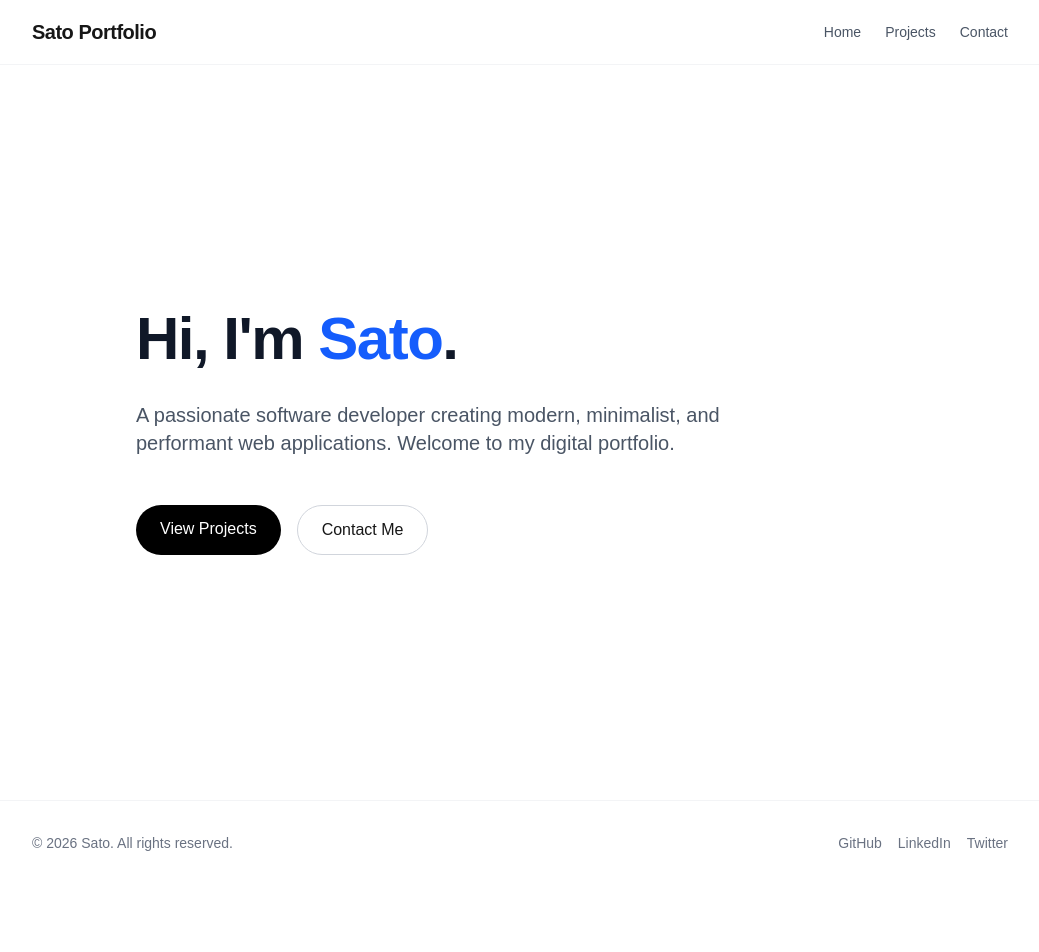
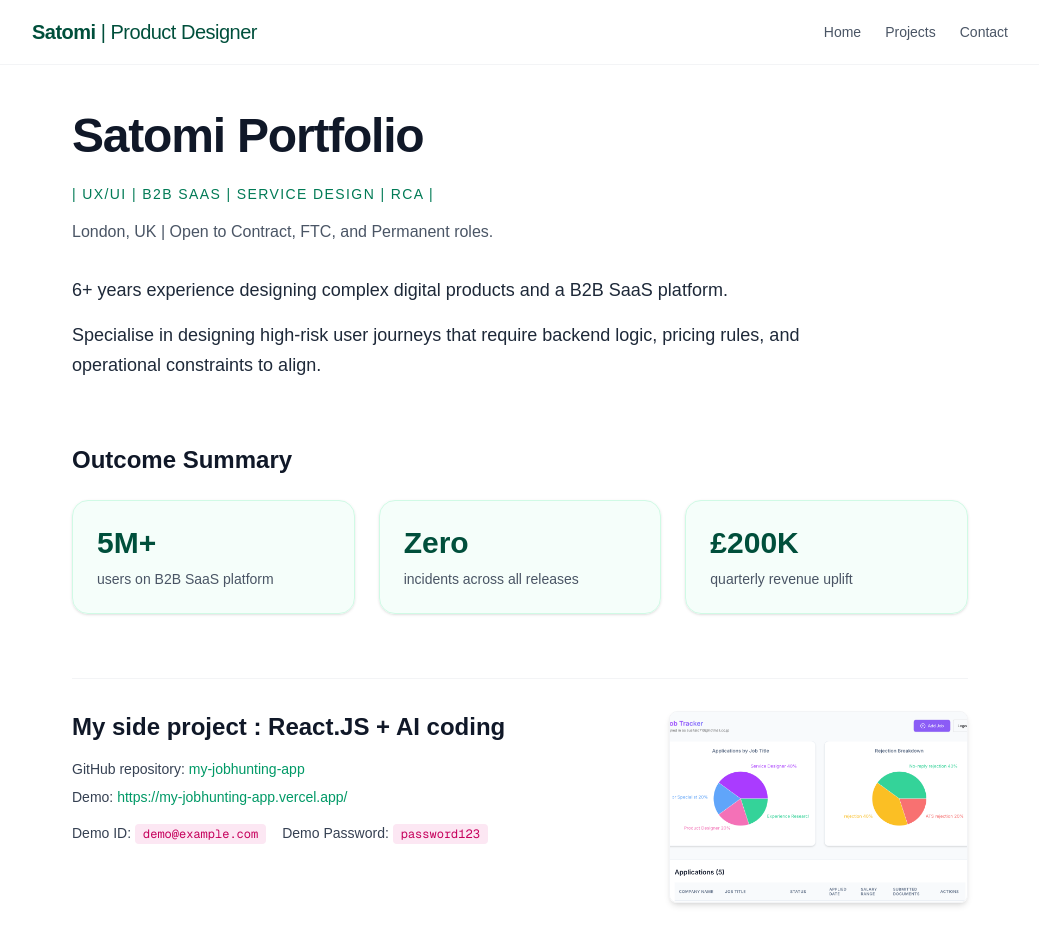
Before and after one commit to Wakasato/sato_portfolio, a Next.js app: page / in a window 1280 px wide. Shown: the top 952 px of the page, without its empty margins (120-1159 px from the left). Before the commit the page ends 885 px from the top, so only its background shows below. Built offline with nearby package versions, Linux system fonts and the light colour scheme.

Commit message:
Completed home page

```diff
--- a/app/page.tsx
+++ b/app/page.tsx
@@ -2,29 +2,96 @@ import Link from "next/link";
 
 export default function Home() {
   return (
-    <div className="flex flex-col items-center justify-center min-h-[calc(100vh-4rem)] px-6">
-      <div className="max-w-3xl w-full flex flex-col items-start gap-8">
-        <h1 className="text-4xl sm:text-6xl font-bold tracking-tight text-gray-900 dark:text-white">
-          Hi, I'm <span className="text-blue-600 dark:text-blue-400">Sato</span>.
-        </h1>
-        <p className="text-lg sm:text-xl text-gray-600 dark:text-gray-300 max-w-2xl">
-          A passionate software developer creating modern, minimalist, and performant web applications. Welcome to my digital portfolio.
-        </p>
+    <div className="flex flex-col items-center min-h-screen px-6 py-12 bg-white dark:bg-black">
+      <div className="max-w-4xl w-full flex flex-col gap-16">
 
-        <div className="flex gap-4 mt-4">
-          <Link
-            href="/projects"
-            className="px-6 py-3 rounded-full bg-black text-white dark:bg-white dark:text-black font-medium transition-transform hover:scale-105 active:scale-95"
-          >
-            View Projects
-          </Link>
-          <Link
-            href="/contact"
-            className="px-6 py-3 rounded-full border border-gray-300 dark:border-gray-700 font-medium transition-colors hover:bg-gray-100 dark:hover:bg-gray-800"
-          >
-            Contact Me
-          </Link>
-        </div>
+        {/* Intro Section */}
+        <section className="flex flex-col items-start gap-4">
+          <h1 className="text-4xl sm:text-5xl font-bold tracking-tight text-gray-900 dark:text-white mb-2">
+            Satomi Portfolio
+          </h1>
+          <p className="text-sm font-medium tracking-widest text-emerald-700 dark:text-emerald-400 uppercase">
+            | UX/UI | B2B SaaS | Service Design | RCA |
+          </p>
+          <p className="text-gray-600 dark:text-gray-400">
+            London, UK | Open to Contract, FTC, and Permanent roles.
+          </p>
+          <div className="mt-4 text-lg text-gray-800 dark:text-gray-200 leading-relaxed max-w-3xl space-y-4">
+            <p>
+              6+ years experience designing complex digital products and a B2B SaaS platform.
+            </p>
+            <p>
+              Specialise in designing high-risk user journeys that require backend logic, pricing rules, and operational constraints to align.
+            </p>
+          </div>
+        </section>
+
+        {/* Outcome Summary */}
+        <section className="flex flex-col gap-6">
+          <h2 className="text-2xl font-bold text-gray-900 dark:text-white">Outcome Summary</h2>
+          <div className="grid grid-cols-1 sm:grid-cols-3 gap-6">
+            <div className="p-6 rounded-2xl border border-emerald-100 bg-emerald-50/50 dark:bg-emerald-950/20 dark:border-emerald-900/50 shadow-sm">
+              <p className="text-3xl font-bold text-emerald-900 dark:text-emerald-400 mb-2">5M+</p>
+              <p className="text-sm text-gray-600 dark:text-gray-400">users on B2B SaaS platform</p>
+            </div>
+            <div className="p-6 rounded-2xl border border-emerald-100 bg-emerald-50/50 dark:bg-emerald-950/20 dark:border-emerald-900/50 shadow-sm">
+              <p className="text-3xl font-bold text-emerald-900 dark:text-emerald-400 mb-2">Zero</p>
+              <p className="text-sm text-gray-600 dark:text-gray-400">incidents across all releases</p>
+            </div>
+            <div className="p-6 rounded-2xl border border-emerald-100 bg-emerald-50/50 dark:bg-emerald-950/20 dark:border-emerald-900/50 shadow-sm">
+              <p className="text-3xl font-bold text-emerald-900 dark:text-emerald-400 mb-2">£200K</p>
+              <p className="text-sm text-gray-600 dark:text-gray-400">quarterly revenue uplift</p>
+            </div>
+          </div>
+        </section>
+
+        {/* Side Project */}
+        <section className="flex flex-col sm:flex-row gap-8 items-start border-t border-gray-100 dark:border-gray-900 pt-8">
+          <div className="flex-1 flex flex-col gap-4">
+            <h2 className="text-2xl font-bold text-gray-900 dark:text-white">My side project : React.JS + AI coding</h2>
+            <div className="flex flex-col gap-2 text-sm text-gray-700 dark:text-gray-300">
+              <p>
+                <span className="font-medium">GitHub repository:</span> <a href="https://github.com/wakasato/my-jobhunting-app" target="_blank" rel="noopener noreferrer" className="text-emerald-600 dark:text-emerald-400 hover:underline">my-jobhunting-app</a>
+              </p>
+              <p>
+                <span className="font-medium">Demo:</span> <a href="https://my-jobhunting-app.vercel.app/" target="_blank" rel="noopener noreferrer" className="text-emerald-600 dark:text-emerald-400 hover:underline">https://my-jobhunting-app.vercel.app/</a>
+              </p>
+              <div className="flex gap-4 mt-2">
+                <p>
+                  <span className="font-medium">Demo ID:</span> <span className="bg-pink-100 dark:bg-pink-900/30 text-pink-700 dark:text-pink-300 px-2 py-0.5 rounded font-mono text-xs">demo@example.com</span>
+                </p>
+                <p>
+                  <span className="font-medium">Demo Password:</span> <span className="bg-pink-100 dark:bg-pink-900/30 text-pink-700 dark:text-pink-300 px-2 py-0.5 rounded font-mono text-xs">password123</span>
+                </p>
+              </div>
+            </div>
+          </div>
+          <div className="w-full sm:w-1/2 lg:w-1/3 shrink-0">
+             <img
+               src="/jobtracker.png"
+               alt="Job Tracker UI Screenshot"
+               className="rounded-lg shadow-md object-cover w-full h-48 border border-gray-100 dark:border-gray-800"
+             />
+          </div>
+        </section>
+
+        {/* Visual Storytelling */}
+        <section className="flex flex-col sm:flex-row gap-8 items-start border-t border-gray-100 dark:border-gray-900 pt-8">
+          <div className="flex-1 flex flex-col gap-4">
+            <h2 className="text-2xl font-bold text-gray-900 dark:text-white">Visual Storytelling</h2>
+            <p className="text-gray-700 dark:text-gray-300 leading-relaxed">
+              Parallel Career in Manga: Strengthening visual storytelling, narrative structures, and communication design.
+            </p>
+          </div>
+          <div className="w-full sm:w-1/2 lg:w-1/3 shrink-0">
+             <img
+               src="/storytelling.png"
+               alt="Visual Storytelling - Manga Illustrations"
+               className="rounded-lg shadow-md object-cover w-full h-48 border border-gray-100 dark:border-gray-800"
+             />
+          </div>
+        </section>
+
       </div>
     </div>
   );
--- a/components/Footer.tsx
+++ b/components/Footer.tsx
@@ -3,16 +3,16 @@ export default function Footer() {
     <footer className="border-t border-gray-100 dark:border-gray-900 mt-auto">
       <div className="max-w-5xl mx-auto px-6 py-8 flex flex-col md:flex-row items-center justify-between gap-4">
         <p className="text-sm text-gray-500 dark:text-gray-400">
-          © {new Date().getFullYear()} Sato. All rights reserved.
+          © {new Date().getFullYear()} Satomi. All rights reserved.
         </p>
         <div className="flex gap-4 text-sm text-gray-500 dark:text-gray-400">
-          <a href="#" className="hover:text-black dark:hover:text-white transition-colors">
+          <a href="https://github.com/Wakasato" target="_blank" rel="noopener noreferrer" className="hover:text-emerald-700 dark:hover:text-emerald-400 transition-colors">
             GitHub
           </a>
-          <a href="#" className="hover:text-black dark:hover:text-white transition-colors">
+          <a href="https://www.linkedin.com/in/satowaka/" target="_blank" rel="noopener noreferrer" className="hover:text-emerald-700 dark:hover:text-emerald-400 transition-colors">
             LinkedIn
           </a>
-          <a href="#" className="hover:text-black dark:hover:text-white transition-colors">
+          <a href="https://x.com/Satom_Satomi" target="_blank" rel="noopener noreferrer" className="hover:text-emerald-700 dark:hover:text-emerald-400 transition-colors">
             Twitter
           </a>
         </div>
--- a/components/Navbar.tsx
+++ b/components/Navbar.tsx
@@ -4,22 +4,22 @@ export default function Navbar() {
   return (
     <nav className="fixed w-full bg-white/80 dark:bg-black/80 backdrop-blur-md z-50 border-b border-gray-100 dark:border-gray-900">
       <div className="max-w-5xl mx-auto px-6 h-16 flex items-center justify-between">
-        <Link href="/" className="text-xl font-bold tracking-tight">
-          Sato Portfolio
+        <Link href="/" className="text-xl font-bold tracking-tight text-emerald-900 dark:text-emerald-400">
+          Satomi <span className="font-light">| Product Designer</span>
         </Link>
         <ul className="flex items-center gap-6 text-sm font-medium text-gray-600 dark:text-gray-300">
           <li>
-            <Link href="/" className="hover:text-black dark:hover:text-white transition-colors">
+            <Link href="/" className="hover:text-emerald-700 dark:hover:text-emerald-300 transition-colors">
               Home
             </Link>
           </li>
           <li>
-            <Link href="/projects" className="hover:text-black dark:hover:text-white transition-colors">
+            <Link href="/projects" className="hover:text-emerald-700 dark:hover:text-emerald-300 transition-colors">
               Projects
             </Link>
           </li>
           <li>
-            <Link href="/contact" className="hover:text-black dark:hover:text-white transition-colors">
+            <Link href="/contact" className="hover:text-emerald-700 dark:hover:text-emerald-300 transition-colors">
               Contact
             </Link>
           </li>
```
Also changed, not shown: app/contact/page.tsx (+40 -39 lines), public/jobtracker.png (added), public/storytelling.png (added).
